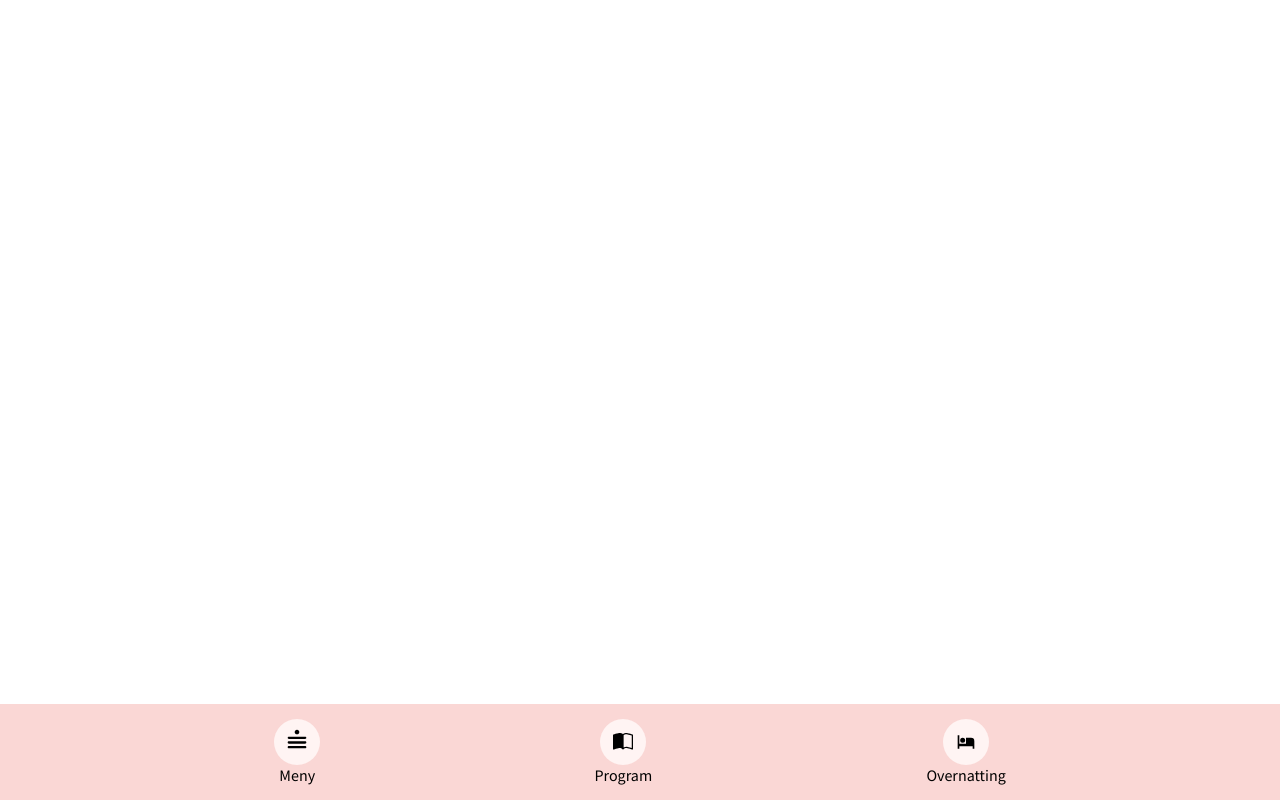
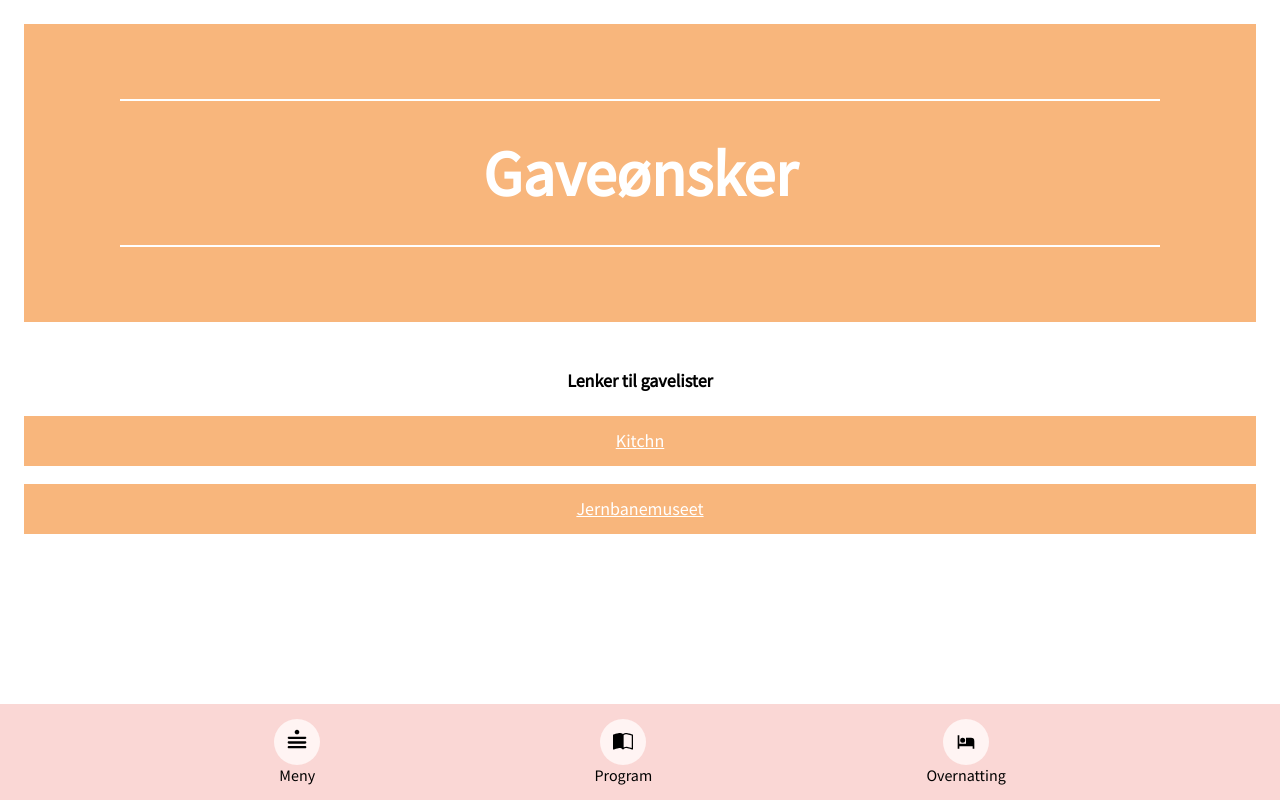
Before and after one commit to magnusrand/bryllup-anna-og-simen, a React (Create React App) app: page /gaveonsker in a window 1280 px wide. Built offline with nearby package versions, Linux system fonts and the light colour scheme; a web font is replaced by a local one.

Commit message:
add giftlist page

```diff
--- a/src/App.tsx
+++ b/src/App.tsx
@@ -1,6 +1,7 @@
 import React from "react";
 import { Routes, Route, useLocation } from "react-router-dom";
 import { LandigPage } from "./pages/LandingPage";
+import { GiftListPage } from "./pages/GiftListPage";
 import { Menu } from "./components/Menu/Menu";
 
 import "./App.css";
@@ -13,6 +14,7 @@ function App() {
     <div className="App">
       <Routes>
         <Route path="/" element={<LandigPage />} />
+        <Route path="/gaveonsker" element={<GiftListPage />} />
       </Routes>
       <Menu activeElement={currentPath.pathname} />
     </div>
--- /dev/null
+++ b/src/components/Link.css
@@ -0,0 +1,8 @@
+.link {
+  padding: 0.75em;
+  background-color: var(--tertiary-color);
+  color: var(--white-color);
+  text-align: center;
+  font-size: large;
+  margin-block: 0.5em;
+}
--- /dev/null
+++ b/src/components/Link.tsx
@@ -0,0 +1,16 @@
+import React from "react";
+
+import "./Link.css";
+
+type LinkProps = {
+  href: string;
+  children?: React.ReactNode;
+};
+
+export const Link: React.FC<LinkProps> = ({ href, children }) => {
+  return (
+    <a href={href} className="link">
+      {children}
+    </a>
+  );
+};
--- a/src/index.css
+++ b/src/index.css
@@ -17,3 +17,41 @@ body {
   --white-color: #ffffff;
   --text-color: #1f1f1f;
 }
+
+.gaveonsker__header-header {
+  padding: 1em;
+  background-color: var(--tertiary-color);
+  color: var(--white-color);
+  font-size: xx-large;
+  margin-bottom: 1em;
+}
+
+
+
+.gaveonsker__header-text::before{
+  margin-bottom: 0.5em;
+}
+
+.gaveonsker__header-text::after{
+  margin-top: 0.5em;
+}
+
+.gaveonsker__header-text::before, .gaveonsker__header-text::after {
+  display: block;
+  height: 2px;
+  content: "";
+  background: var(--white-color);
+  margin-inline: 1em;
+}
+
+.gaveonsker__description {
+  font-size: large;
+  font-weight: bold;
+}
+
+.gaveonsker__content {
+  text-align: center;
+  display: flex;
+  flex-direction: column;
+  margin: 1.5em;
+}
--- /dev/null
+++ b/src/pages/GiftListPage.tsx
@@ -0,0 +1,14 @@
+import { Link } from "../components/Link";
+
+export const GiftListPage = () => {
+  return (
+    <div className="gaveonsker__content">
+      <div className="gaveonsker__header-header">
+        <h1 className="gaveonsker__header-text">Gaveønsker</h1>
+      </div>
+      <h2 className="gaveonsker__description">Lenker til gavelister</h2>
+      <Link href="https://www.kitchn.no/">Kitchn</Link>
+      <Link href="https://www.kitchn.no/">Jernbanemuseet</Link>
+    </div>
+  );
+};
```
